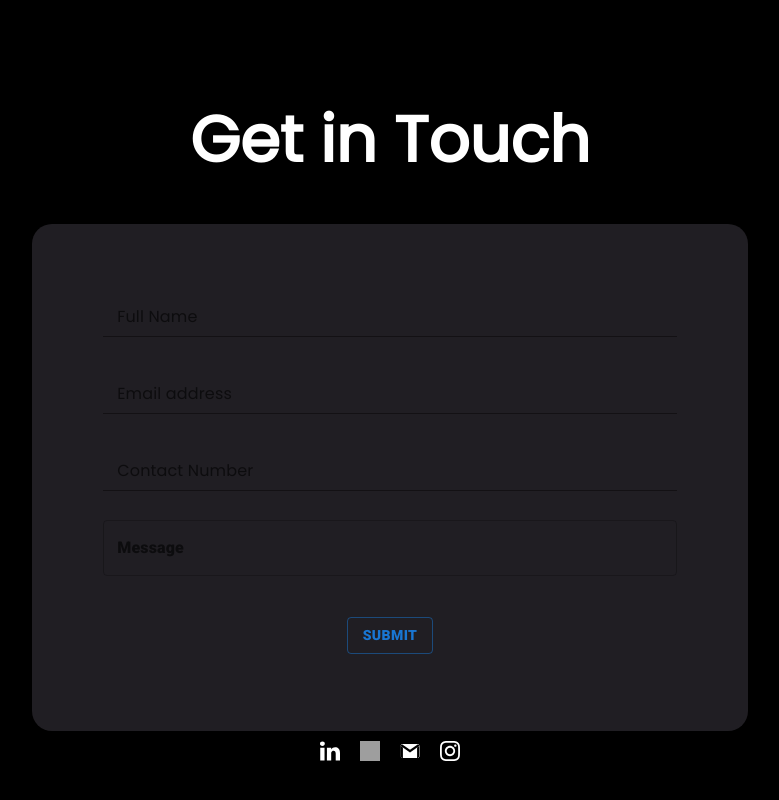
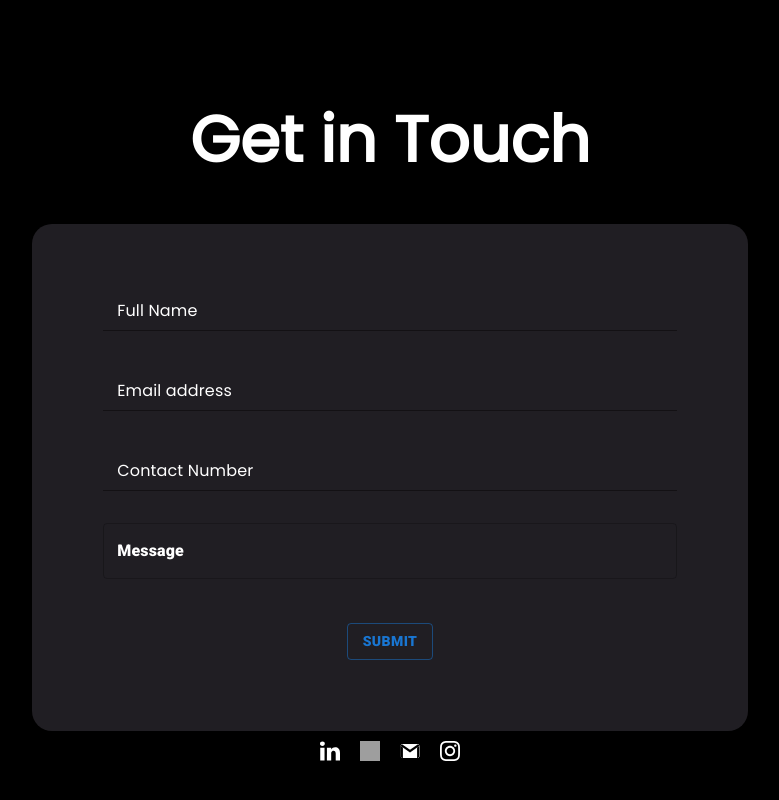
Before and after one commit to IshanPandey703/my-portfolio, a React (Create React App) app: page / in a window 1280 px wide. Shown: the part 3228-4028 px from the top of the page, without its empty margins (250-1029 px from the left). Built offline with nearby package versions, Linux system fonts and the light colour scheme; grey boxes are pictures that could not be loaded.

Commit message:
Add Controlled Form elements

```diff
--- a/src/Components/AboutMe/AboutMe.js
+++ b/src/Components/AboutMe/AboutMe.js
@@ -3,7 +3,7 @@ import "./AboutMe.css";
 
 export default function AboutMe() {
     return (
-    <div className="About-me">
+    <div className="About-me popout">
         <img src={myimg} alt="My-Photo"/>
         <div className="Aboutme-text-container">
             <h1 className="heading">About Me</h1>
--- a/src/Components/Contact/Contact.css
+++ b/src/Components/Contact/Contact.css
@@ -20,12 +20,17 @@
     display: flex;
     flex-direction: column;
     justify-content: space-around;
+    gap:15px
 }
 
 textarea{
     color: white !important ;
     font-family: "Poppins" !important ;
     font-weight:"400" !important;
+}
+
+.MuiInputLabel-root{
+    color:white !important;
 }
 
 .contact-btn{
--- a/src/Components/Contact/Contact.js
+++ b/src/Components/Contact/Contact.js
@@ -8,32 +8,70 @@ import gmail from "../../Media/gmail.svg";
 import github from "../../Media/github.svg";
 import linkedin from "../../Media/linkedin.svg";
 import instagram from "../../Media/instagram.svg";
+import {useState} from "react";
 
 export default function Contact() {
 
     const InputLabelStyle = { fontFamily: "Poppins",fontWeight:"400"};
     const InputStyle = {color:"#FFF",...InputLabelStyle};
 
+    // details will store the form input values
+    const [details, setDetails ] = useState({
+        fullName: "",
+        email: "",
+        contactNumber: "",
+        message: ""
+    });
+
+    console.log(details);
+
+    function handleOnChange(event) {
+
+        // target will point to input field that triggered handleOnChange
+        const target = event.target.name;
+
+        // value stores updataed value of target input field
+        const value = event.target.value;
+
+        setDetails(prevDetails=> {
+            return {...prevDetails,[target]:value}
+        });
+    }
+
+    function handleSubmit(event){
+        event.preventDefault();
+        alert("Your Response is successfully submitted");
+    }
+
     return(
         <div className="Contact">
             <h1 className="heading">
                 Get in Touch
             </h1>
-            <form action="">
+            <form onSubmit={handleSubmit} action="">
+
                 <FormControl fullWidth>
-                    <InputLabel  sx={InputLabelStyle} htmlFor="full-name" variant="outlined">Full Name</InputLabel>
-                    <Input sx={InputStyle} id="full-name" aria-describedby="my-helper-text" />
+                    <InputLabel sx={InputLabelStyle} htmlFor="full-name" variant="outlined">Full Name</InputLabel>
+                    <Input name="fullName" onChange={handleOnChange} value={details.fullName}
+                    sx={InputStyle} id="full-name" aria-describedby="my-helper-text" required />
                 </FormControl>
+
                 <FormControl fullWidth>
                     <InputLabel sx={InputLabelStyle} htmlFor="email">Email address</InputLabel>
-                    <Input sx={InputStyle} id="email" aria-describedby="my-helper-text" />
+                    <Input name="email" onChange={handleOnChange} value={details.email}
+                    sx={InputStyle} id="email" aria-describedby="my-helper-text" required />
                 </FormControl>
+
                 <FormControl fullWidth>
                     <InputLabel sx={InputLabelStyle} htmlFor="contact-number">Contact Number</InputLabel>
-                    <Input sx={InputStyle} id="contact-number" aria-describedby="my-helper-text" />
+                    <Input name="contactNumber" onChange={handleOnChange} value={details.contactNumber}
+                    sx={InputStyle} id="contact-number" aria-describedby="my-helper-text" required />
                 </FormControl>
-                <TextField label="Message" multiline maxRows = {10} fullWidth/>
-                <Button className="contact-btn" variant="outlined" > Submit </Button>
+
+                <TextField name="message" onChange={handleOnChange} value={details.message}
+                label="Message" multiline maxRows = {10} fullWidth/>
+
+                <Button type="Submit" className="contact-btn" variant="outlined" > Submit </Button>
             </form>
             <div className="connect-icons">
                 <a href="https://www.linkedin.com/in/ishan-pandey-15527717b/">
```
